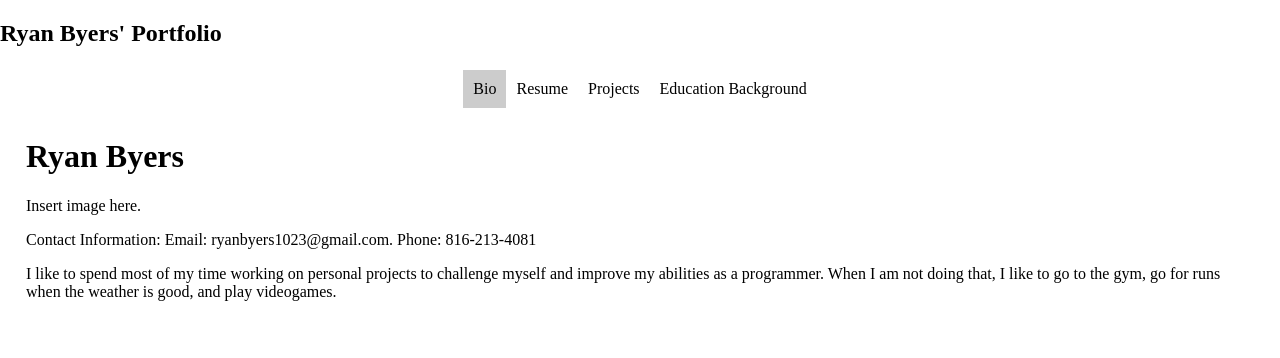
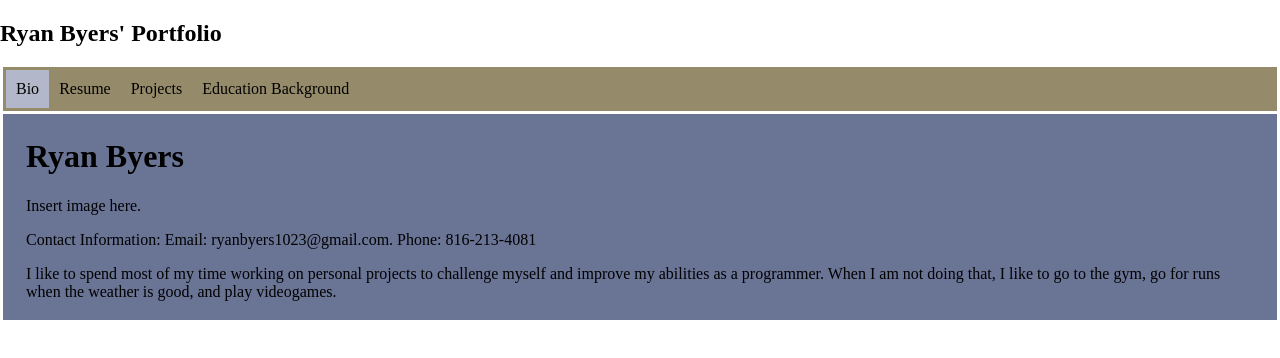
Before and after one commit to RyanByers1023/RyanByers1023.github.io, a plain HTML site: page index.html in a window 1280 px wide. Drawn offline with Linux system fonts and the light colour scheme.

Commit message:
Update styles.css

```diff
--- a/styles.css
+++ b/styles.css
@@ -11,6 +11,26 @@ body{
     margin:0px;
 }
 
+.column{
+    margin: 3px;
+    display: flex;
+    justify-content: flex-start;
+    padding: 3px;
+}
+
+.column.middle{
+  background-color: #6A7495;
+}
+
+.column.side{
+  background-color: #958B6A;
+}
+
+.row {
+    -webkit-flex-direction: column;
+    flex-direction: column;
+  }
+
 .tabs{
     display: flex;
     justify-content: space-around;
@@ -19,26 +39,17 @@ body{
     padding: 0px;
 }
 
-.column{
-    margin: 3px;
-    display: flex;
-    justify-content: center;
-    padding: 3px;
-}
-
-.column
-
 .tab{
     cursor: pointer;
     padding: 10px;
 }
 
 .tab.active{
-    background-color: #CCC;
+    background-color: #B2B8C9;
 }
 
 .tab:hover{
-    background-color: #f1f1f1;
+    background-color: #606A87;
 }
 
 .tab-content{
```
